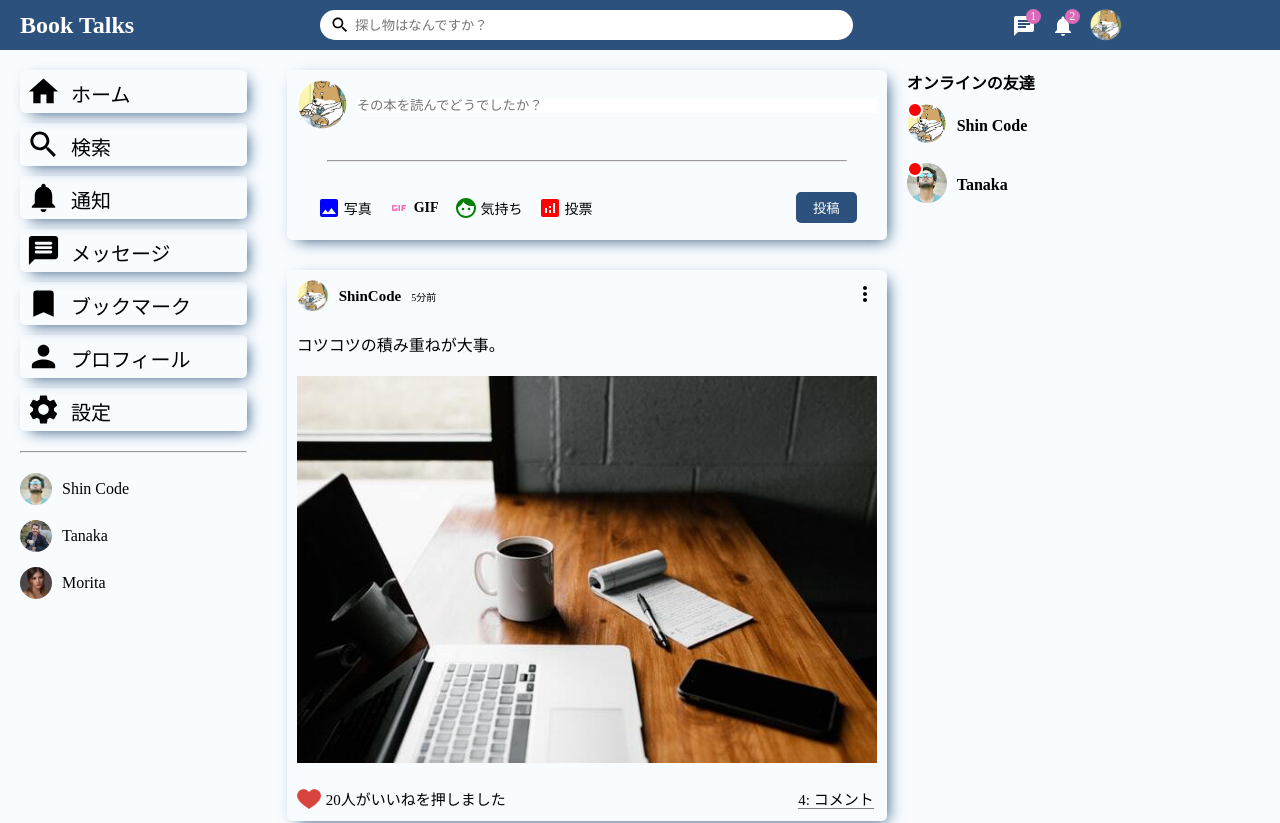
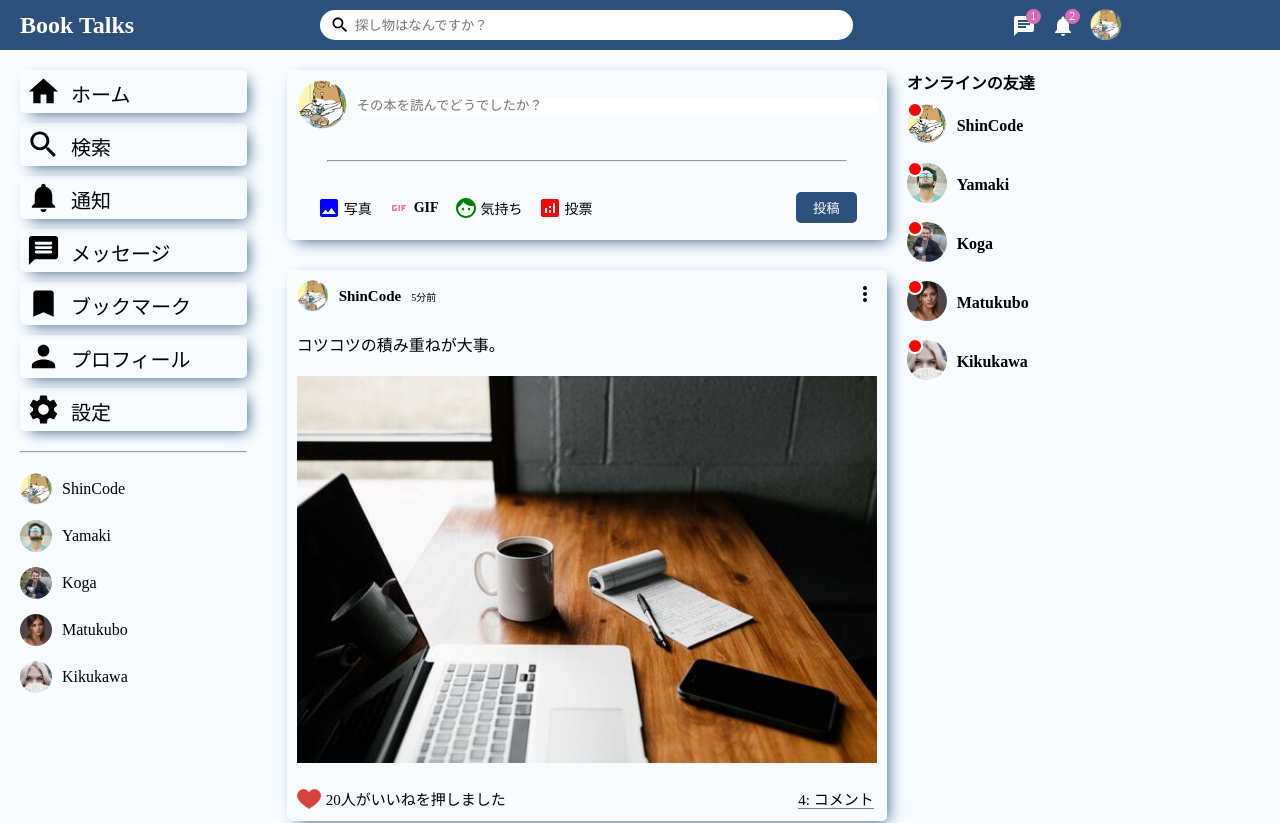
Before and after one commit to Koharu0212/BookTalks, a React (Create React App) app in the folder frontend/: page / in a window 1280 px wide. Shown: the top 823 px of the page. Built offline with nearby package versions, Linux system fonts and the light colour scheme.

Commit message:
ダミーデータを使って友達一覧の表示を変更

```diff
--- /dev/null
+++ b/frontend/src/components/closeFriend/CloseFriend.css
@@ -0,0 +1,13 @@
+.sidebarFriend {
+	display: flex;
+	align-items: center;
+	margin-bottom: 15px;
+}
+
+.sidebarFriendImg {
+	width: 32px;
+	height: 32px;
+	object-fit: cover;
+	border-radius: 50%;
+	margin-right: 10px;
+}
--- /dev/null
+++ b/frontend/src/components/closeFriend/CloseFriend.jsx
@@ -0,0 +1,15 @@
+import React from 'react'
+import "./CloseFriend.css"
+
+export default function CloseFriend({ user }) {
+  return (
+	<li className="sidebarFriend">
+		<img
+			src={user.profilePicture}
+			alt=""
+			className="sidebarFriendImg"
+		/>
+		<span className="sidebarFriendName">{user.username}</span>
+	</li>
+  )
+}
--- /dev/null
+++ b/frontend/src/components/online/Online.css
@@ -0,0 +1,32 @@
+.rightbarFriend {
+	display: flex;
+	align-items: center;
+	margin-bottom: 15px;
+}
+
+.rightbarProfileImgContainer {
+	margin-right: 10px;
+	position: relative;
+}
+
+.rightbarProfileImg {
+	width: 40px;
+	height: 40px;
+	border-radius: 50%;
+	object-fit: cover;
+}
+
+.rightbarUserName {
+	font-weight: 550;
+}
+
+.rightbarOnline {
+	background-color: red;
+	position: absolute;
+	width: 12px;
+	height: 12px;
+	border-radius: 50px;
+	top: -2px;
+	left: 0;
+	border: 2px solid white;
+}
--- /dev/null
+++ b/frontend/src/components/online/Online.jsx
@@ -0,0 +1,14 @@
+import React from 'react'
+import "./Online.css"
+
+export default function Online({ user }) {
+  return (
+	<li className="rightbarFriend">
+		<div className="rightbarProfileImgContainer">
+			<img  src={ user.profilePicture } alt="" className="rightbarProfileImg" />
+			<span className="rightbarOnline"></span>
+		</div>
+		<span className="rightbarUserName">{ user.username }</span>
+	</li>
+  )
+}
--- a/frontend/src/components/rightbar/Rightbar.css
+++ b/frontend/src/components/rightbar/Rightbar.css
@@ -15,36 +15,3 @@
 	margin: 0;
 	list-style: none;
 }
-
-.rightbarFriend {
-	display: flex;
-	align-items: center;
-	margin-bottom: 15px;
-}
-
-.rightbarProfileImgContainer {
-	margin-right: 10px;
-	position: relative;
-}
-
-.rightbarProfileImg {
-	width: 40px;
-	height: 40px;
-	border-radius: 50%;
-	object-fit: cover;
-}
-
-.rightbarUserName {
-	font-weight: 550;
-}
-
-.rightbarOnline {
-	background-color: red;
-	position: absolute;
-	width: 12px;
-	height: 12px;
-	border-radius: 50px;
-	top: -2px;
-	left: 0;
-	border: 2px solid white;
-}
--- a/frontend/src/components/rightbar/Rightbar.jsx
+++ b/frontend/src/components/rightbar/Rightbar.jsx
@@ -1,6 +1,7 @@
 import React from 'react'
 import "./Rightbar.css"
 import { Users } from "../../dummyData";
+import Online from "../online/Online"
 
 export default function Rightbar() {
   return (
@@ -8,20 +9,9 @@ export default function Rightbar() {
     <div className="rightbarWrapper">
       <h4 className="rightbarTitle">オンラインの友達</h4>
       <ul className="rightbarFriendList">
-        <li className="rightbarFriend">
-          <div className="rightbarProfileImgContainer">
-            <img src="assets/person/1.jpeg" alt="" className="rightbarProfileImg"/>
-            <span className="rightbarOnline"></span>
-          </div>
-          <span className="rightbarUserName">Shin Code</span>
-        </li>
-        <li className="rightbarFriend">
-          <div className="rightbarProfileImgContainer">
-            <img src="assets/person/2.jpeg" alt=""  className="rightbarProfileImg"/>
-            <span className="rightbarOnline"></span>
-          </div>
-          <span className="rightbarUserName">Tanaka</span>
-        </li>
+        {Users.map((user) => (
+            <Online user={user} key={user.id}/>
+        ))}
       </ul>
     </div>
   </div>
--- a/frontend/src/components/sidebar/Sidebar.css
+++ b/frontend/src/components/sidebar/Sidebar.css
@@ -54,17 +54,3 @@
 	margin: 0;
 	list-style: none;
 }
-
-.sidebarFriend {
-	display: flex;
-	align-items: center;
-	margin-bottom: 15px;
-}
-
-.sidebarFriendImg {
-	width: 32px;
-	height: 32px;
-	object-fit: cover;
-	border-radius: 50%;
-	margin-right: 10px;
-}
--- a/frontend/src/components/sidebar/Sidebar.jsx
+++ b/frontend/src/components/sidebar/Sidebar.jsx
@@ -1,6 +1,8 @@
 import React from 'react';
 import { Bookmark, Home, MessageRounded, Notifications, Person, Search, Settings } from "@mui/icons-material";
 import "./Sidebar.css";
+import { Users } from "../../dummyData";
+import CloseFriend from '../closeFriend/CloseFriend';
 
 export default function Sidebar() {
   return (
@@ -38,30 +40,9 @@ export default function Sidebar() {
 			</ul>
 			<hr className="sidebarHr" />
 			<ul className="sidebarFriendList">
-				<li className="sidebarFriend">
-					<img
-						src="/assets/person/2.jpeg"
-						alt=""
-						className="sidebarFriendImg"
-					/>
-					<span className="sidebarFriendName">Shin Code</span>
-				</li>
-				<li className="sidebarFriend">
-					<img
-						src="/assets/person/3.jpeg"
-						alt=""
-						className="sidebarFriendImg"
-					/>
-					<span className="sidebarFriendName">Tanaka</span>
-				</li>
-				<li className="sidebarFriend">
-					<img
-						src="/assets/person/4.jpeg"
-						alt=""
-						className="sidebarFriendImg"
-					/>
-					<span className="sidebarFriendName">Morita</span>
-				</li>
+				{Users.map((user) => (
+					<CloseFriend user={user} key={user.id} />
+				))}
 			</ul>
 		</div>
 	</div>
```
